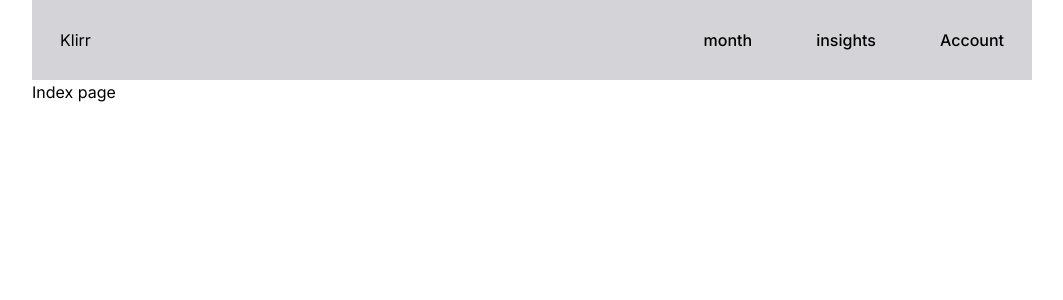
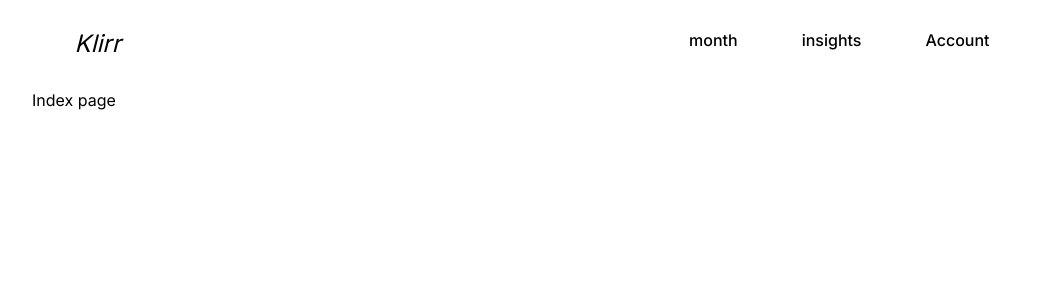
Before and after one commit to marianordqvist/Shared-economy-project, a Next.js app: page / in a window 1280 px wide. Shown: the top 300 px of the page, without its empty margins (108-1171 px from the left). Built offline with nearby package versions, Linux system fonts and the light colour scheme.

Commit message:
fix: header width

```diff
--- a/src/app/_components/Header/Header.tsx
+++ b/src/app/_components/Header/Header.tsx
@@ -13,7 +13,7 @@ const Header = () => {
 
   const MobileHeader: React.FC = () => {
     return (
-      <header className="header__mobile--nav bg-zinc-400">
+      <header className="header-mobile-nav bg-zinc-400">
         <div className="flex justify-between p-7">
           <Logo />
           <button onClick={handleMobileMenu}>close</button>
@@ -31,7 +31,8 @@ const Header = () => {
 
   const DesktopHeader = () => {
     return (
-      <header className="header__desktop--nav flex justify-between bg-zinc-300 p-7">
+      <header className="header-desktop-nav p-7">
+        <div className="header-desktop-container m-auto flex max-w-[915px] justify-between">
           <Logo />
           <nav>
             <ul className="hidden gap-16 sm:flex">
@@ -43,6 +44,7 @@ const Header = () => {
           <button className="sm:hidden" onClick={handleMobileMenu}>
             menu
           </button>
+        </div>
       </header>
     );
   };
--- a/src/app/_components/Logo.tsx
+++ b/src/app/_components/Logo.tsx
@@ -5,7 +5,7 @@ const Logo = () => {
   return (
     <>
       <h1>
-        <Link href="/" className="logo">
+        <Link href="/" className="logo text-2xl italic">
           Klirr
         </Link>
       </h1>
```
Lines whose indentation alone changed are shown as unchanged.
